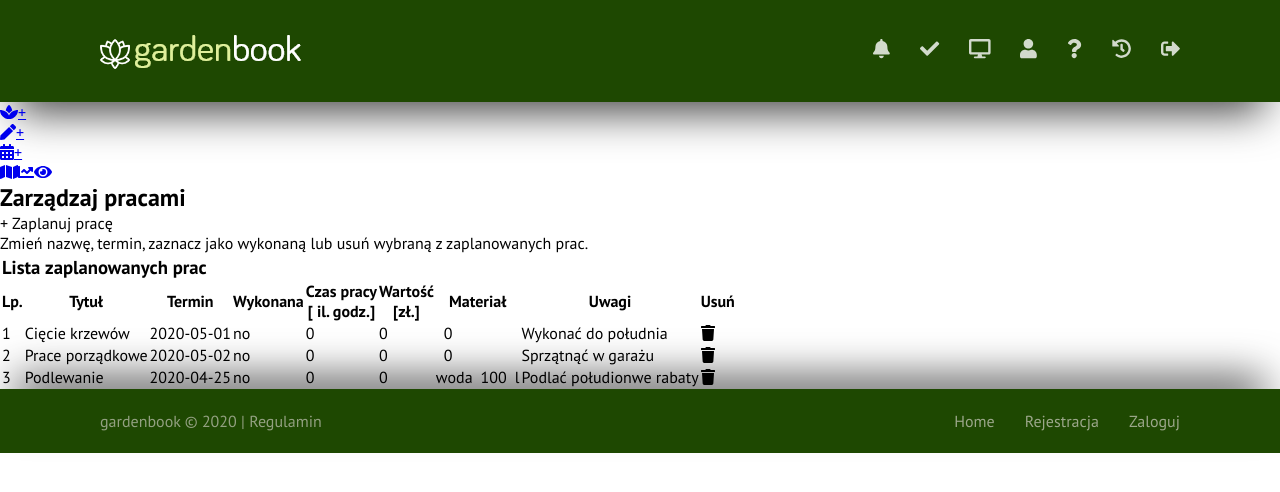
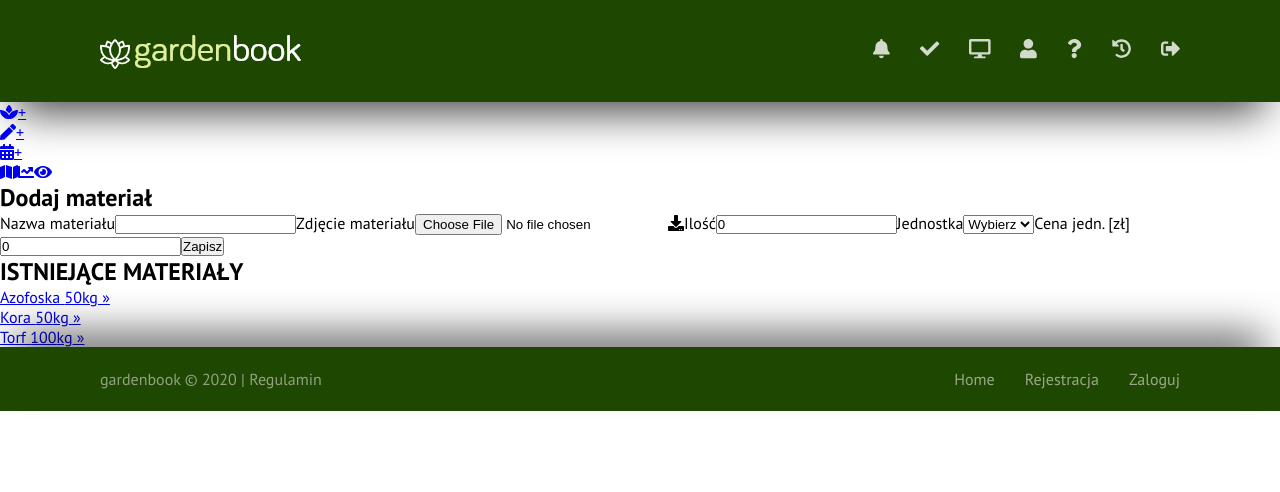
Before and after one commit to hajczek/gardenbook, a React (Create React App) app: page / in a window 1280 px wide. Shown: the top 492 px of the page. Built offline with nearby package versions, Linux system fonts and the light colour scheme.

Commit message:
Added functionality for display existed materials from global state in ExistedMaterialsBox component

```diff
--- a/src/components/AddMaterial/AddMaterialCard.js
+++ b/src/components/AddMaterial/AddMaterialCard.js
@@ -1,21 +1,15 @@
 import React from "react";
-import HeaderUser from "../User/HeaderUser";
-import LeftMenuUser from "../User/LeftMenuUser";
 import AddMaterialForm from "./AddMaterialForm";
 import ExistedMaterialsBox from "./ExistedMaterialsBox";
-import Footer from "../Page/Footer";
 
 const AddMaterialCard = () => {
   return (
     <div className="contentUser">
-      <HeaderUser />
-      <LeftMenuUser />
       <div className="content">
         <h2>Dodaj materiał</h2>
         <AddMaterialForm />
         <ExistedMaterialsBox />
       </div>
-      <Footer />
     </div>
   );
 };
--- a/src/components/AddMaterial/ExistedMaterialsBox.js
+++ b/src/components/AddMaterial/ExistedMaterialsBox.js
@@ -1,34 +1,22 @@
-import React from "react";
+import React, { useContext } from "react";
+import { GlobalContext } from "../../context/GlobalState";
 
 const ExistedMaterialsBox = () => {
-  /* Needed functionality:
-    1. displayExistedMaterialsList() - display list of existed materials - on list we must have links to card with details about these materials.
-  */
+  const { materials } = useContext(GlobalContext);
+
   return (
     <div className="existed-box">
       <h2>ISTNIEJĄCE MATERIAŁY</h2>
       <ol>
-        <li>
-          <a href="#">
-            Azofoska <span className="quantity">50</span>
-            <span className="unit">kg</span> &raquo;
-          </a>
-        </li>
-        <li>
-          <a href="#">
-            Kora <span className="quantity">50</span> kg &raquo;
-          </a>
-        </li>
-        <li>
-          <a href="#">
-            Nawóz do trawnika <span className="quantity">70</span> kg &raquo;
-          </a>
-        </li>
-        <li id="alert">
-          <a href="#">
-            Oprysk na mszyce <span className="quantity">20</span> l &raquo;
-          </a>
-        </li>
+        {materials.map((material) => (
+          <li key={material.id}>
+            <a href="#">
+              {material.materialName}{" "}
+              <span className="quantity">{material.materialQuant}</span>
+              <span className="unit">{material.materialUnit}</span> &raquo;
+            </a>
+          </li>
+        ))}
       </ol>
     </div>
   );
--- a/src/components/PlanWork/PlanWorkForm.js
+++ b/src/components/PlanWork/PlanWorkForm.js
@@ -35,14 +35,14 @@ export const PlanWorkForm = () => {
         onChange={(e) => setWorkName(e.target.value)}
       />
 
-      <label htmlFor="work-material">Potrzebne materiały</label>
+      <label htmlFor="work-material">Potrzebny materiał</label>
       <select
         name="work-material"
         id="work-material"
         value={workMaterial}
         onChange={(e) => setWorkMaterial(e.target.value)}
       >
-        <option value="wybierz">Wybierz materiał i kliknij +</option>
+        <option value="wybierz">Wybierz materiał</option>
         <option value="azofoska">Azofoska</option>
         <option value="kora">Kora</option>
         <option value="nawoz-do-trawnika">Nawóz do trawnika</option>
@@ -70,7 +70,6 @@ export const PlanWorkForm = () => {
         <option value="litr">Litr</option>
         <option value="kg">Kg</option>
       </select>
-      <span id="add-material-btn">Dodaj materiał +</span>
 
       <label htmlFor="work-date">Wybierz termin</label>
       <input
--- a/src/components/User/PageUser.js
+++ b/src/components/User/PageUser.js
@@ -4,9 +4,10 @@ import LeftMenuUser from "./LeftMenuUser";
 import Footer from "../Page/Footer";
 // import AlertsCard from "../Alerts/AlertsCard";
 // import AccountUserCard from "../AccountUser/AccountUserCard";
-import ManageWorksCard from "../ManageWorks/ManageWorksCard";
+// import ManageWorksCard from "../ManageWorks/ManageWorksCard";
 // import ManageMaterialsCard from "../ManageMaterials/ManageMaterialsCard";
 // import ManagePlantsCard from "../ManagePlants/ManagePlantsCard";
+import AddMaterialCard from "../AddMaterial/AddMaterialCard";
 
 const PageCard = () => {
   return (
@@ -15,9 +16,10 @@ const PageCard = () => {
       <LeftMenuUser />
       {/* <AlertsCard /> */}
       {/* <AccountUserCard /> */}
-      <ManageWorksCard />
+      {/* <ManageWorksCard /> */}
       {/* <ManageMaterialsCard /> */}
       {/* <ManagePlantsCard /> */}
+      <AddMaterialCard />
       <Footer />
     </div>
   );
```
